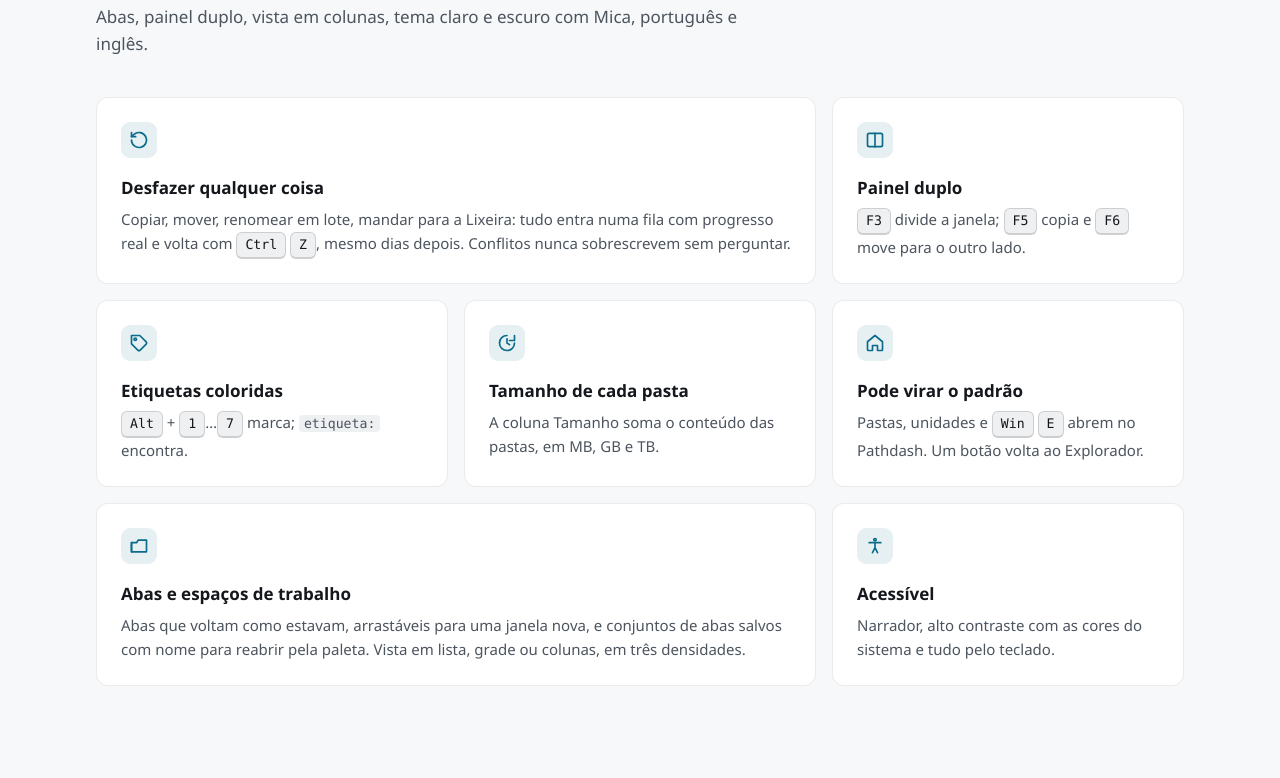
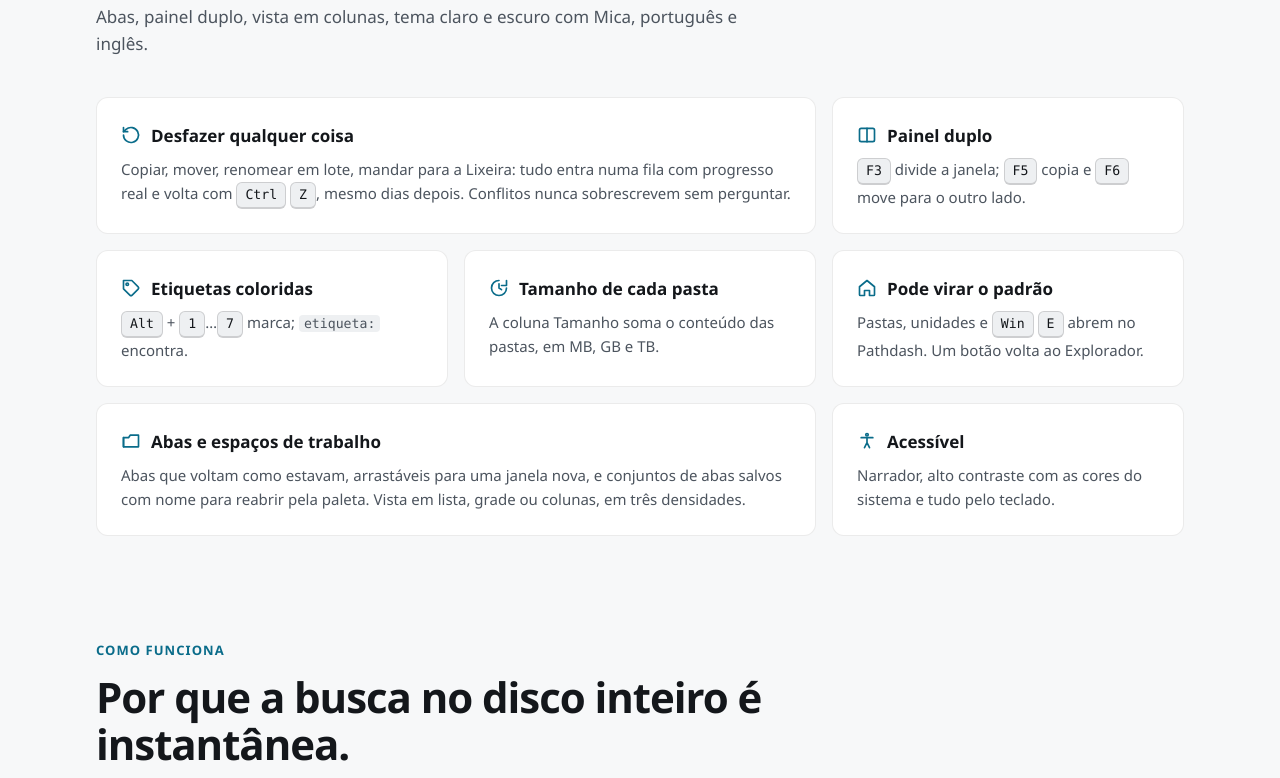
Before and after one commit to heapwraith/fx, a plain HTML site: page site/index.html in a window 1280 px wide. Shown: the part 3839-4617 px from the top of the page. Drawn offline with Linux system fonts and the light colour scheme; no server answers.

Commit message:
Site: ícones ao lado dos títulos dos cartões, sem o quadradinho de fundo

```diff
--- a/site/index.html
+++ b/site/index.html
@@ -128,38 +128,31 @@
       <p class="sub">Abas, painel duplo, vista em colunas, tema claro e escuro com Mica, português e inglês.</p>
       <div class="bento">
         <div class="card wide">
-          <div class="ico"><svg viewBox="0 0 24 24" fill="none" stroke="currentColor" stroke-width="2" stroke-linecap="round" stroke-linejoin="round" aria-hidden="true"><path d="M3 12a9 9 0 1 0 3-6.7L3 8"/><path d="M3 3v5h5"/></svg></div>
-          <h3>Desfazer qualquer coisa</h3>
+          <h3><span class="ico"><svg viewBox="0 0 24 24" fill="none" stroke="currentColor" stroke-width="2" stroke-linecap="round" stroke-linejoin="round" aria-hidden="true"><path d="M3 12a9 9 0 1 0 3-6.7L3 8"/><path d="M3 3v5h5"/></svg></span>Desfazer qualquer coisa</h3>
           <p>Copiar, mover, renomear em lote, mandar para a Lixeira: tudo entra numa fila com progresso real e volta com <kbd>Ctrl</kbd> <kbd>Z</kbd>, mesmo dias depois. Conflitos nunca sobrescrevem sem perguntar.</p>
         </div>
         <div class="card">
-          <div class="ico"><svg viewBox="0 0 24 24" fill="none" stroke="currentColor" stroke-width="2" stroke-linecap="round" stroke-linejoin="round" aria-hidden="true"><rect x="3" y="4" width="18" height="16" rx="2"/><path d="M12 4v16"/></svg></div>
-          <h3>Painel duplo</h3>
+          <h3><span class="ico"><svg viewBox="0 0 24 24" fill="none" stroke="currentColor" stroke-width="2" stroke-linecap="round" stroke-linejoin="round" aria-hidden="true"><rect x="3" y="4" width="18" height="16" rx="2"/><path d="M12 4v16"/></svg></span>Painel duplo</h3>
           <p><kbd>F3</kbd> divide a janela; <kbd>F5</kbd> copia e <kbd>F6</kbd> move para o outro lado.</p>
         </div>
         <div class="card">
-          <div class="ico"><svg viewBox="0 0 24 24" fill="none" stroke="currentColor" stroke-width="2" stroke-linecap="round" stroke-linejoin="round" aria-hidden="true"><path d="M20.6 13.4 13.4 20.6a2 2 0 0 1-2.8 0L3 13V3h10l7.6 7.6a2 2 0 0 1 0 2.8Z"/><circle cx="7.5" cy="7.5" r="1.5"/></svg></div>
-          <h3>Etiquetas coloridas</h3>
+          <h3><span class="ico"><svg viewBox="0 0 24 24" fill="none" stroke="currentColor" stroke-width="2" stroke-linecap="round" stroke-linejoin="round" aria-hidden="true"><path d="M20.6 13.4 13.4 20.6a2 2 0 0 1-2.8 0L3 13V3h10l7.6 7.6a2 2 0 0 1 0 2.8Z"/><circle cx="7.5" cy="7.5" r="1.5"/></svg></span>Etiquetas coloridas</h3>
           <p><kbd>Alt</kbd> + <kbd>1</kbd>…<kbd>7</kbd> marca; <code>etiqueta:</code> encontra.</p>
         </div>
         <div class="card">
-          <div class="ico"><svg viewBox="0 0 24 24" fill="none" stroke="currentColor" stroke-width="2" stroke-linecap="round" stroke-linejoin="round" aria-hidden="true"><path d="M21 12a9 9 0 1 1-9-9"/><path d="M21 3v6h-6"/><path d="M12 7v5l3 2"/></svg></div>
-          <h3>Tamanho de cada pasta</h3>
+          <h3><span class="ico"><svg viewBox="0 0 24 24" fill="none" stroke="currentColor" stroke-width="2" stroke-linecap="round" stroke-linejoin="round" aria-hidden="true"><path d="M21 12a9 9 0 1 1-9-9"/><path d="M21 3v6h-6"/><path d="M12 7v5l3 2"/></svg></span>Tamanho de cada pasta</h3>
           <p>A coluna Tamanho soma o conteúdo das pastas, em MB, GB e TB.</p>
         </div>
         <div class="card">
-          <div class="ico"><svg viewBox="0 0 24 24" fill="none" stroke="currentColor" stroke-width="2" stroke-linecap="round" stroke-linejoin="round" aria-hidden="true"><path d="M3 10.5 12 3l9 7.5V20a1 1 0 0 1-1 1h-5v-6H9v6H4a1 1 0 0 1-1-1Z"/></svg></div>
-          <h3>Pode virar o padrão</h3>
+          <h3><span class="ico"><svg viewBox="0 0 24 24" fill="none" stroke="currentColor" stroke-width="2" stroke-linecap="round" stroke-linejoin="round" aria-hidden="true"><path d="M3 10.5 12 3l9 7.5V20a1 1 0 0 1-1 1h-5v-6H9v6H4a1 1 0 0 1-1-1Z"/></svg></span>Pode virar o padrão</h3>
           <p>Pastas, unidades e <kbd>Win</kbd> <kbd>E</kbd> abrem no Pathdash. Um botão volta ao Explorador.</p>
         </div>
         <div class="card wide">
-          <div class="ico"><svg viewBox="0 0 24 24" fill="none" stroke="currentColor" stroke-width="2" stroke-linecap="round" stroke-linejoin="round" aria-hidden="true"><path d="M3 8h6l2-3h10v14H3Z"/><path d="M3 8v11"/></svg></div>
-          <h3>Abas e espaços de trabalho</h3>
+          <h3><span class="ico"><svg viewBox="0 0 24 24" fill="none" stroke="currentColor" stroke-width="2" stroke-linecap="round" stroke-linejoin="round" aria-hidden="true"><path d="M3 8h6l2-3h10v14H3Z"/><path d="M3 8v11"/></svg></span>Abas e espaços de trabalho</h3>
           <p>Abas que voltam como estavam, arrastáveis para uma janela nova, e conjuntos de abas salvos com nome para reabrir pela paleta. Vista em lista, grade ou colunas, em três densidades.</p>
         </div>
         <div class="card">
-          <div class="ico"><svg viewBox="0 0 24 24" fill="none" stroke="currentColor" stroke-width="2" stroke-linecap="round" stroke-linejoin="round" aria-hidden="true"><circle cx="12" cy="4.5" r="1.5"/><path d="M5 8h14M12 8v6m0 0-3 6m3-6 3 6"/></svg></div>
-          <h3>Acessível</h3>
+          <h3><span class="ico"><svg viewBox="0 0 24 24" fill="none" stroke="currentColor" stroke-width="2" stroke-linecap="round" stroke-linejoin="round" aria-hidden="true"><circle cx="12" cy="4.5" r="1.5"/><path d="M5 8h14M12 8v6m0 0-3 6m3-6 3 6"/></svg></span>Acessível</h3>
           <p>Narrador, alto contraste com as cores do sistema e tudo pelo teclado.</p>
         </div>
       </div>
@@ -200,13 +193,11 @@
   <section class="reveal">
     <div class="wrap pair">
       <div class="card">
-        <div class="ico"><svg viewBox="0 0 24 24" fill="none" stroke="currentColor" stroke-width="2" stroke-linecap="round" stroke-linejoin="round" aria-hidden="true"><path d="M12 3 4 6v6c0 4.5 3.4 8.3 8 9 4.6-.7 8-4.5 8-9V6Z"/></svg></div>
-        <h3>Não envia nada sobre você</h3>
+        <h3><span class="ico"><svg viewBox="0 0 24 24" fill="none" stroke="currentColor" stroke-width="2" stroke-linecap="round" stroke-linejoin="round" aria-hidden="true"><path d="M12 3 4 6v6c0 4.5 3.4 8.3 8 9 4.6-.7 8-4.5 8-9V6Z"/></svg></span>Não envia nada sobre você</h3>
         <p>A verificação de atualizações só consulta a lista de versões no GitHub. O relatório de falha fica no seu PC, sem caminhos nem nomes, até você decidir enviá-lo. As duas coisas desligam em Configurações.</p>
       </div>
       <div class="card">
-        <div class="ico"><svg viewBox="0 0 24 24" fill="none" stroke="currentColor" stroke-width="2" stroke-linecap="round" stroke-linejoin="round" aria-hidden="true"><path d="m8 7-5 5 5 5M16 7l5 5-5 5"/></svg></div>
-        <h3>Open source, em Rust</h3>
+        <h3><span class="ico"><svg viewBox="0 0 24 24" fill="none" stroke="currentColor" stroke-width="2" stroke-linecap="round" stroke-linejoin="round" aria-hidden="true"><path d="m8 7-5 5 5 5M16 7l5 5-5 5"/></svg></span>Open source, em Rust</h3>
         <p>Código aberto sob MIT ou Apache-2.0, nativo do Windows, com interface acelerada pela GPU. Cada versão é gerada pelo CI a partir do código público e conferida pelo SHA-256 antes de instalar.</p>
       </div>
     </div>
--- a/site/style.css
+++ b/site/style.css
@@ -172,9 +172,9 @@ h2 { font-size: clamp(28px, 4vw, 42px); line-height: 1.12; letter-spacing: -0.02
 .bento { display: grid; grid-template-columns: repeat(3, minmax(0, 1fr)); gap: 16px; }
 .card { background: var(--surface); border: 1px solid var(--line); border-radius: var(--radius); padding: 24px; }
 .card.wide { grid-column: span 2; }
-.card .ico { width: 36px; height: 36px; border-radius: 9px; display: grid; place-items: center; background: var(--accent-soft); color: var(--accent); margin-bottom: 16px; }
+.card h3 { display: flex; align-items: center; gap: 10px; margin: 0 0 8px; font-size: 17px; }
+.card .ico { display: inline-flex; flex: none; color: var(--accent); }
 .card .ico svg { width: 20px; height: 20px; }
-.card h3 { margin: 0 0 6px; font-size: 17px; }
 .card p { margin: 0; color: var(--muted); font-size: 15px; }
 
 /* Steps */
```
Also changed, not shown: site/en/index.html (+9 -18 lines).
